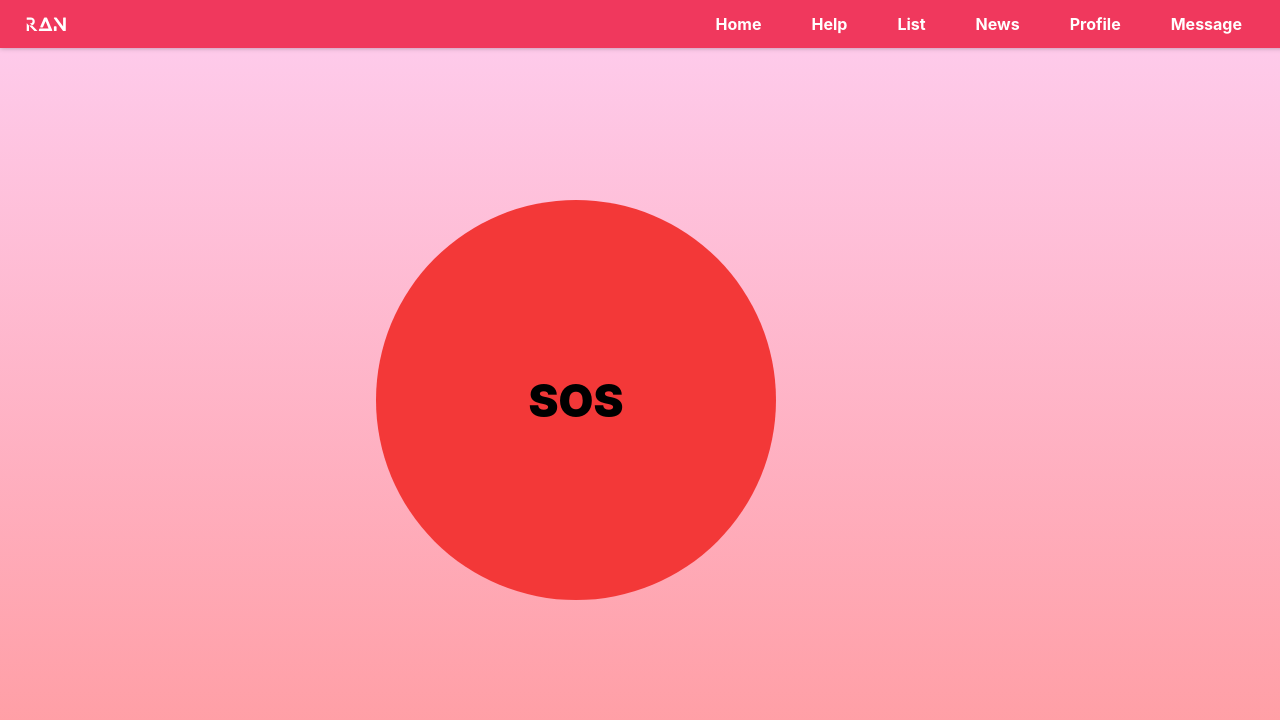
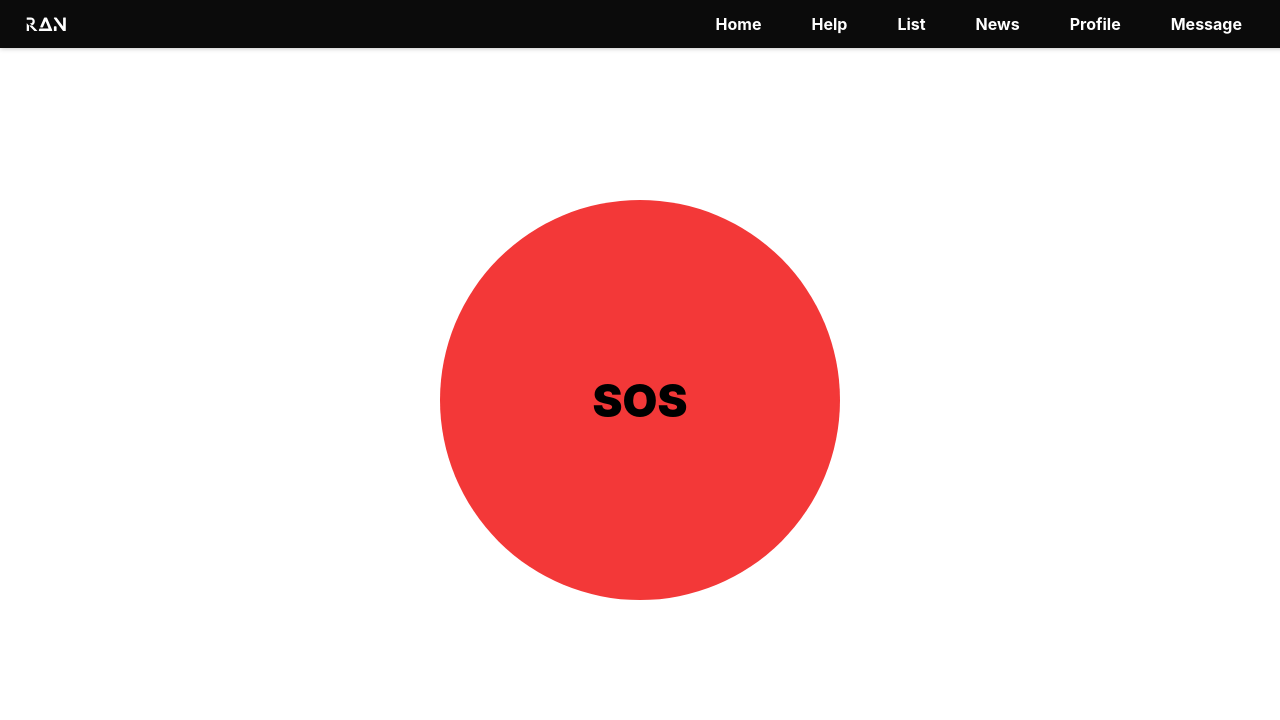
Before and after one commit to Abhinav352/MainProject_S8, a React (Vite) app in the folder main/: page / in a window 1280 px wide. Shown: the top 720 px of the page. Built offline with nearby package versions, Linux system fonts and the light colour scheme; no server answers; sample sign-in values are in the browser's storage; a web font is replaced by a local one.

Commit message:
background

```diff
--- a/main/src/assets/Location.jsx
+++ b/main/src/assets/Location.jsx
@@ -211,12 +211,7 @@ const Location = () => {
                 <button className='loc-message'><a href="/Messages"><FontAwesomeIcon icon={faComments}  fontSize={'36px'} color='white' /></a></button>
           </div>
 
-          <Link activeClass="active"
-      to="section2"
-      spy={true}
-      smooth={true}
-      offset={50}
-      duration={500}><img className='dwn' src={dwnbutton}></img></Link>
+         <div className='loc-spacing'></div>
           </div>
 
         </>
--- a/main/src/assets/css/Loc.css
+++ b/main/src/assets/css/Loc.css
@@ -1,10 +1,5 @@
 .whole {
-  background-image: linear-gradient(
-    to top,
-    #ff9a9e 0%,
-    hsl(319, 96%, 90%) 99%,
-    #fecfef 100%
-  );
+  background-color: rgb(255, 255, 255);
   height: 100vh;
   width: 100vw;
   display: flex;
@@ -29,7 +24,8 @@
   display: flex;
 }
 .sos-container {
-  margin-right: 10%;
+  margin-right: auto;
+  margin-left: auto;
   position: relative;
   width: 400px;
   height: 400px;
@@ -79,6 +75,9 @@
   background-color: rgb(243, 56, 56);
   cursor: pointer;
 }
+.loc-spacing{
+  height: 9%;
+}
 
 
 /* Media query for smaller screens */
@@ -94,12 +93,17 @@
     width: 100vw;
     display: flex;
     flex-direction: column;
-
+    overflow: hidden;
     align-items: center;
     justify-content: space-evenly;
   }
   .whole {
     display: none;
+
+  }
+  .sos-container {
+    margin-right:0;
+    margin-left: 0;
 
   }
 
--- a/main/src/assets/css/NavBar.css
+++ b/main/src/assets/css/NavBar.css
@@ -10,7 +10,7 @@ body {
   z-index: 100;
   padding: 1.5vh;
   box-shadow: 0px 0px 5px rgba(0, 0, 0, 0.3);
-  background-color: #f0385d;
+  background-color: #0b0b0b;
 }
 
 .mobileonly {
```
